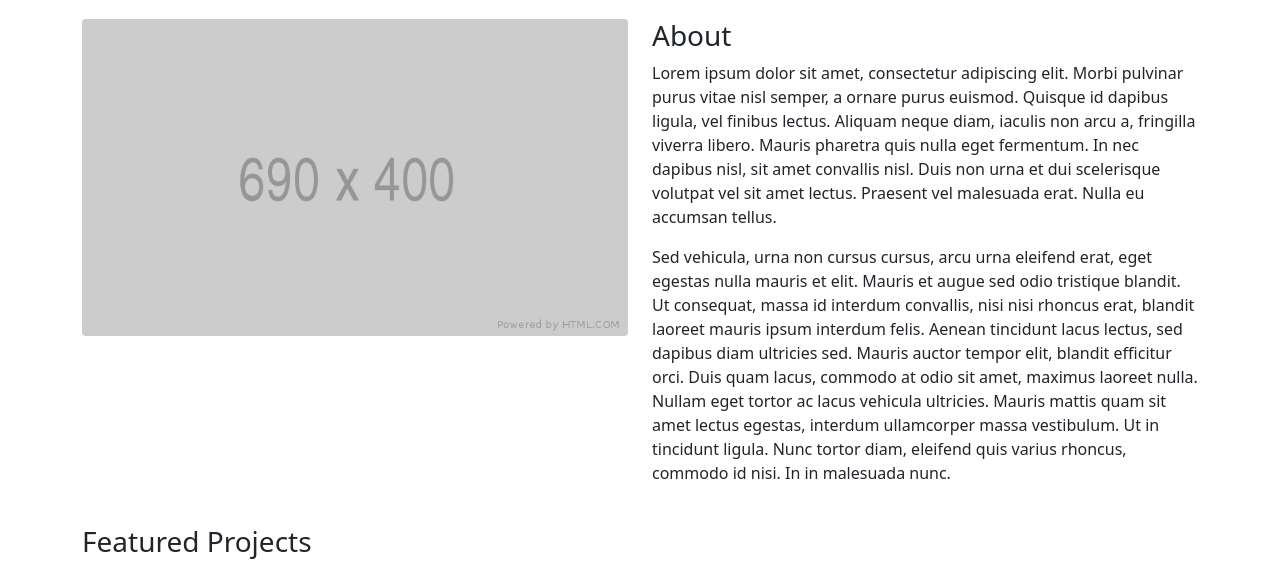
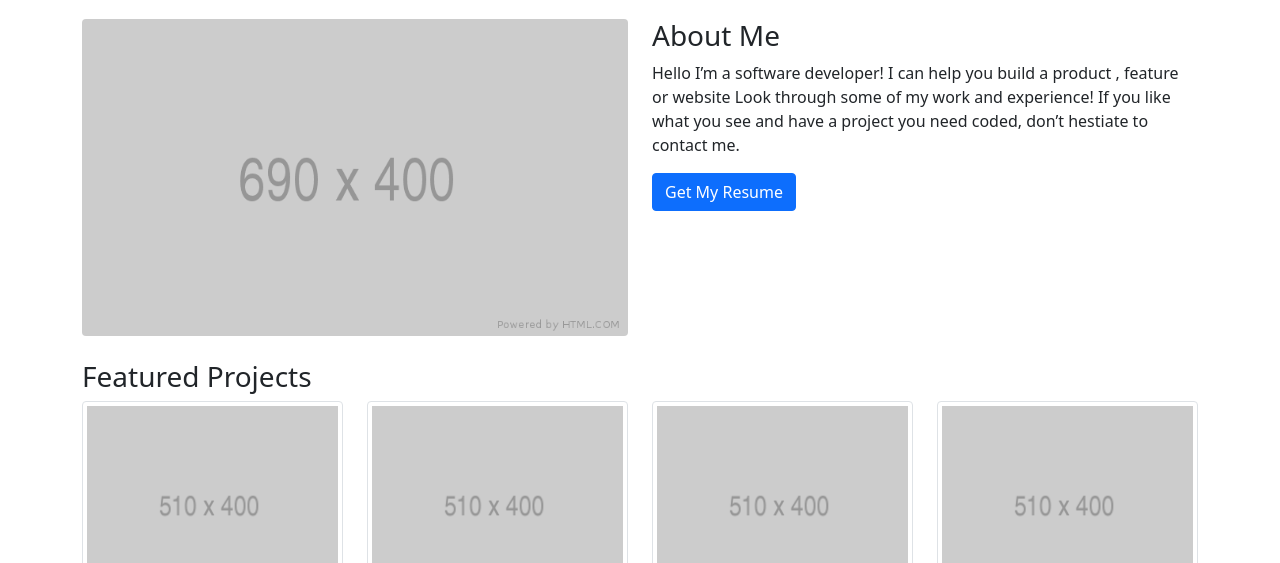
Before and after one commit to XRichardroidX/Bootstrap-Desktop-Prototype, a plain HTML site: page index.html in a window 1280 px wide. Shown: the part 231-794 px from the top of the page. Drawn offline with Linux system fonts and the light colour scheme.

Commit message:
add button

```diff
--- a/index.html
+++ b/index.html
@@ -39,9 +39,9 @@
 					<img class="img-fluid rounded" src="img/690x400.png">
 				</div>
 				<div class="col-12 col-lg-6">
-					<h3>About</h3>
-					<p>Lorem ipsum dolor sit amet, consectetur adipiscing elit. Morbi pulvinar purus vitae nisl semper, a ornare purus euismod. Quisque id dapibus ligula, vel finibus lectus. Aliquam neque diam, iaculis non arcu a, fringilla viverra libero. Mauris pharetra quis nulla eget fermentum. In nec dapibus nisl, sit amet convallis nisl. Duis non urna et dui scelerisque volutpat vel sit amet lectus. Praesent vel malesuada erat. Nulla eu accumsan tellus.</p>
-					<p>Sed vehicula, urna non cursus cursus, arcu urna eleifend erat, eget egestas nulla mauris et elit. Mauris et augue sed odio tristique blandit. Ut consequat, massa id interdum convallis, nisi nisi rhoncus erat, blandit laoreet mauris ipsum interdum felis. Aenean tincidunt lacus lectus, sed dapibus diam ultricies sed. Mauris auctor tempor elit, blandit efficitur orci. Duis quam lacus, commodo at odio sit amet, maximus laoreet nulla. Nullam eget tortor ac lacus vehicula ultricies. Mauris mattis quam sit amet lectus egestas, interdum ullamcorper massa vestibulum. Ut in tincidunt ligula. Nunc tortor diam, eleifend quis varius rhoncus, commodo id nisi. In in malesuada nunc.</p>
+					<h3>About Me</h3>
+					<p>Hello I’m a software developer! I can help you build a product , feature or website Look through some of my work and experience! If you like what you see and have a project you need coded, don’t hestiate to contact me.</p>
+                    <button type="submit" class="btn btn-primary">Get My Resume</button>
 				</div>
 			</div>
             <h3>Featured Projects</h3>
```
